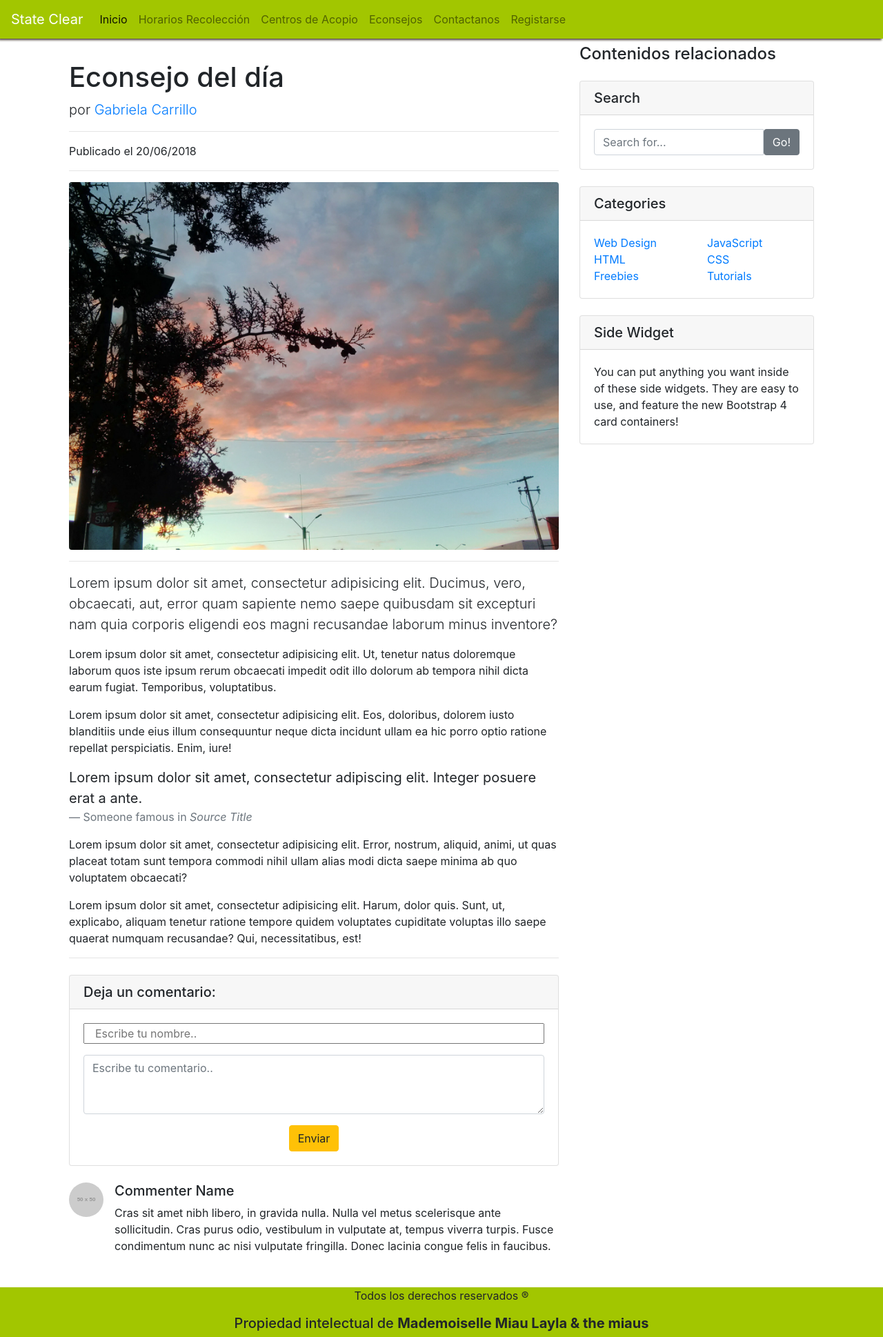
After one commit to LaylaGloom/ProyectInves, a PHP site: page /application/views/ecoblog.php in a window 1280 px wide. The commit adds this page. Shown: the whole page at 69% size. Run offline with PHP 8.4, Linux system fonts and the light colour scheme; grey boxes labelled with a size stand in for pictures from a placeholder-image service; some libraries are stand-ins or nearby versions.

Commit message:
Login,registro y ecoblog añadidos

```diff
--- /dev/null
+++ b/application/views/ecoblog.php
@@ -0,0 +1,139 @@
+<?php include ('head.php'); ?>
+<?php include ('menu.php'); ?>
+<section>
+	<div class="container my-lg-4">
+	  <div class="row">
+
+        <!-- Post Content Column -->
+        <div class="col-lg-8">
+
+          <!-- Title -->
+          <h1 class="mt-4">Econsejo del día</h1>
+
+          <!-- Author -->
+          <p class="lead">
+            por
+            <a href="#">Gabriela Carrillo</a>
+          </p>
+
+          <hr>
+
+          <!-- Date/Time -->
+          <p>Publicado el 20/06/2018</p>
+
+          <hr>
+
+          <!-- Preview Image -->
+          <img class="img-fluid rounded" src="../../resources/images/img2.jpg" alt="">
+
+          <hr>
+
+          <!-- Post Content -->
+          <p class="lead">Lorem ipsum dolor sit amet, consectetur adipisicing elit. Ducimus, vero, obcaecati, aut, error quam sapiente nemo saepe quibusdam sit excepturi nam quia corporis eligendi eos magni recusandae laborum minus inventore?</p>
+
+          <p>Lorem ipsum dolor sit amet, consectetur adipisicing elit. Ut, tenetur natus doloremque laborum quos iste ipsum rerum obcaecati impedit odit illo dolorum ab tempora nihil dicta earum fugiat. Temporibus, voluptatibus.</p>
+
+          <p>Lorem ipsum dolor sit amet, consectetur adipisicing elit. Eos, doloribus, dolorem iusto blanditiis unde eius illum consequuntur neque dicta incidunt ullam ea hic porro optio ratione repellat perspiciatis. Enim, iure!</p>
+
+          <blockquote class="blockquote">
+            <p class="mb-0">Lorem ipsum dolor sit amet, consectetur adipiscing elit. Integer posuere erat a ante.</p>
+            <footer class="blockquote-footer">Someone famous in
+              <cite title="Source Title">Source Title</cite>
+            </footer>
+          </blockquote>
+
+          <p>Lorem ipsum dolor sit amet, consectetur adipisicing elit. Error, nostrum, aliquid, animi, ut quas placeat totam sunt tempora commodi nihil ullam alias modi dicta saepe minima ab quo voluptatem obcaecati?</p>
+
+          <p>Lorem ipsum dolor sit amet, consectetur adipisicing elit. Harum, dolor quis. Sunt, ut, explicabo, aliquam tenetur ratione tempore quidem voluptates cupiditate voluptas illo saepe quaerat numquam recusandae? Qui, necessitatibus, est!</p>
+
+          <hr>
+
+          <!-- Comments Form -->
+          <div class="card my-4">
+            <h5 class="card-header">Deja un comentario:</h5>
+            <div class="card-body">
+              <form>
+                <div class="form-group">
+                  <input type="text" name=""class="col-12 mb-3" placeholder="Escribe tu nombre.." >
+                  <textarea class="form-control" rows="3 rounded" placeholder="Escribe tu comentario.."></textarea>
+                </div>
+                 <div class="row justify-content-center">
+                  <input type="submit" class="btn btn-warning" name="" value="Enviar">
+                </div>
+              </form>
+            </div>
+          </div>
+
+          <!-- Single Comment -->
+          <div class="media mb-4">
+            <img class="d-flex mr-3 rounded-circle" src="http://placehold.it/50x50" alt="">
+            <div class="media-body">
+              <h5 class="mt-0">Commenter Name</h5>
+              Cras sit amet nibh libero, in gravida nulla. Nulla vel metus scelerisque ante sollicitudin. Cras purus odio, vestibulum in vulputate at, tempus viverra turpis. Fusce condimentum nunc ac nisi vulputate fringilla. Donec lacinia congue felis in faucibus.
+            </div>
+          </div>
+          <!-- Comment with nested comments -->
+        </div>
+        <!-- Sidebar Widgets Column -->
+        <div class="col-md-4">
+          <h4>Contenidos relacionados</h4>
+          <!-- Search Widget -->
+          <div class="card my-4">
+            <h5 class="card-header">Search</h5>
+            <div class="card-body">
+              <div class="input-group">
+                <input type="text" class="form-control" placeholder="Search for...">
+                <span class="input-group-btn">
+                  <button class="btn btn-secondary" type="button">Go!</button>
+                </span>
+              </div>
+            </div>
+          </div>
+          <!-- Categories Widget -->
+          <div class="card my-4">
+            <h5 class="card-header">Categories</h5>
+            <div class="card-body">
+              <div class="row">
+                <div class="col-lg-6">
+                  <ul class="list-unstyled mb-0">
+                    <li>
+                      <a href="#">Web Design</a>
+                    </li>
+                    <li>
+                      <a href="#">HTML</a>
+                    </li>
+                    <li>
+                      <a href="#">Freebies</a>
+                    </li>
+                  </ul>
+                </div>
+                <div class="col-lg-6">
+                  <ul class="list-unstyled mb-0">
+                    <li>
+                      <a href="#">JavaScript</a>
+                    </li>
+                    <li>
+                      <a href="#">CSS</a>
+                    </li>
+                    <li>
+                      <a href="#">Tutorials</a>
+                    </li>
+                  </ul>
+                </div>
+              </div>
+            </div>
+          </div>
+          <!-- Side Widget -->
+          <div class="card my-4">
+            <h5 class="card-header">Side Widget</h5>
+            <div class="card-body">
+              You can put anything you want inside of these side widgets. They are easy to use, and feature the new Bootstrap 4 card containers!
+            </div>
+          </div>
+
+        </div>
+
+      </div>
+	</div>
+</section>
+<?php include ('footer.php'); ?>
--- a/application/views/horarios.php
+++ b/application/views/horarios.php
@@ -1,9 +1,10 @@
 <?php include ('head.php'); ?>
 <?php include ('menu.php'); ?>
-<section class="container mt-lg-2">
-  <div class="row mb-lg-2">
+<section class="container">
+  <div class="row">
     <h5 class="col-md-12 text-center">Encuentra los horarios del camion recolector de basura de tú comunidad.</h5>
   </div>
+  <?php include('buscarcamion.php'); ?>
   <div class="row">
     <div class="col-2 bg-warning border">
       <h6>Tipo de Servicio</h6>
--- a/application/views/menu.php
+++ b/application/views/menu.php
@@ -1,5 +1,5 @@
 <nav class="navbar fixed-top navbar-expand-lg navbar-light">
-  <a class="navbar-brand" href="#">State Clean</a>
+  <a class="navbar-brand" href="#">State Clear</a>
   <button class="navbar-toggler" type="button" data-toggle="collapse" data-target="#navbarNavAltMarkup" aria-controls="navbarNavAltMarkup" aria-expanded="false" aria-label="Toggle navigation">
     <span class="navbar-toggler-icon"></span>
   </button>
@@ -9,8 +9,8 @@
       <a class="nav-item nav-link" href="horarios.php">Horarios Recolección</a>
       <a class="nav-item nav-link" href="centros.php">Centros de Acopio</a>
       <a class="nav-item nav-link" href="econsejos.php">Econsejos</a>
-      <a class="nav-item nav-link" href="contacto.php">Contactanos</a>
-      <a class="nav-item nav-link" href="registro.php">Registarse</a>
+      <a class="nav-item nav-link" href="contactus.php">Contactanos</a>
+      <a class="nav-item nav-link" href="signup.php">Registarse</a>
     </div>
   </div>
 </nav>
--- a/application/views/targetas.php
+++ b/application/views/targetas.php
@@ -1,4 +1,5 @@
 <section class="container mt-lg-4 mb-lg-5">
+  <hr>
   <div class="row mb-lg-1">
     <div class="col-md-4">
       <div class="card">
--- a/resources/css/custom.css
+++ b/resources/css/custom.css
@@ -1,5 +1,6 @@
 :root{
   --bc-txgrayc:#736E6E;
+  --bc-grayc:#A19C9C;
 }
 .navbar-light {
   background-color: #a2c600;
@@ -79,6 +80,9 @@ body {
   margin-bottom: 6rem;
   margin-top: 4rem;
 }
+.bc-grayc{
+  background-color: var(--bc-grayc);
+}
 .footer {
   position: absolute;
   bottom: 0;
```
Also changed, not shown: application/views/buscarcamion.php (+28 -0 lines), application/views/centros.php (+6 -6 lines), application/views/contactus.php (added, +36 -0 lines), application/views/signup.php (added, +29 -0 lines).
